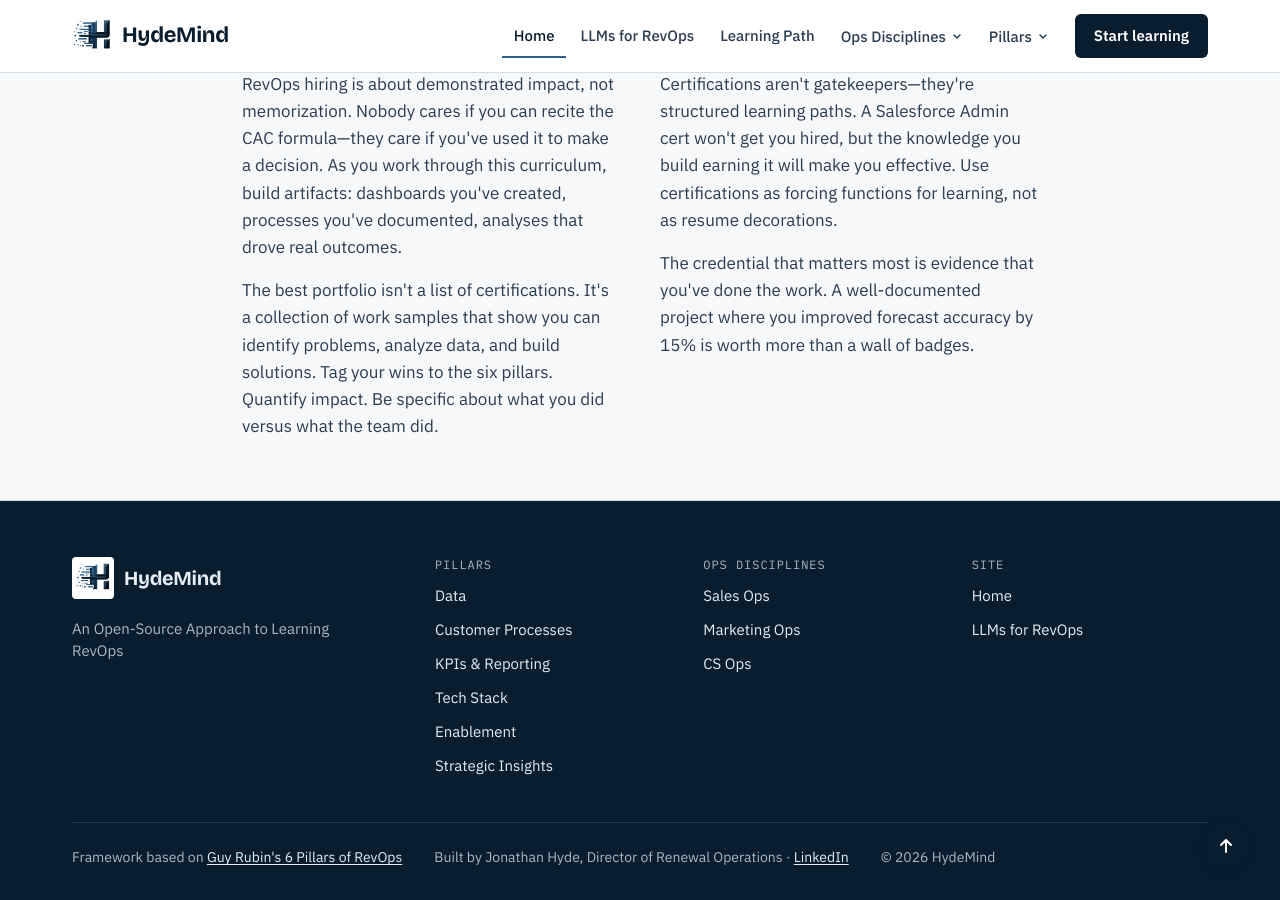
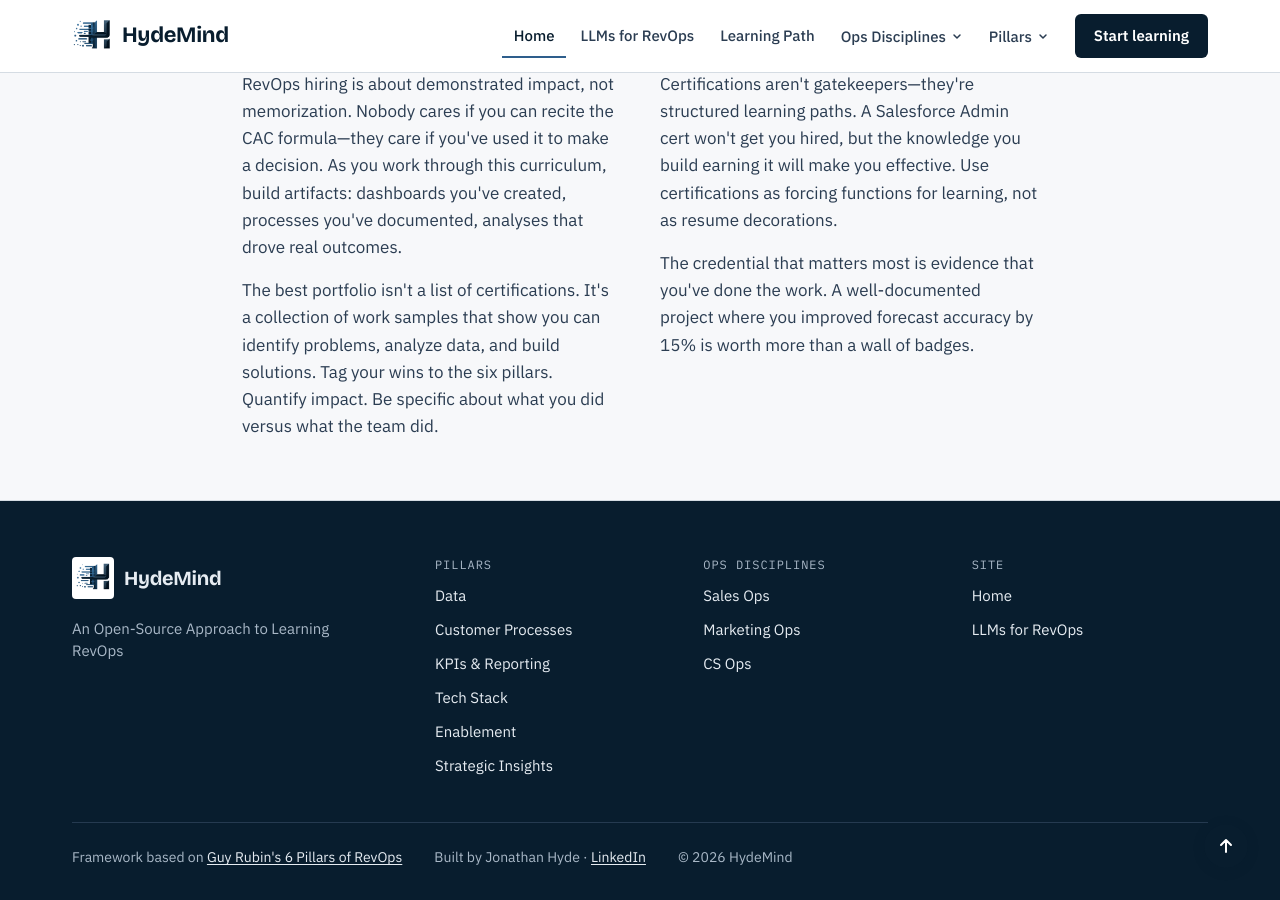
Before and after one commit to jandhyde/hydemind, a Jekyll site: the page built from index.html, in a window 1280 px wide and 900 px high, scrolled down 3283 px. Built offline with Jekyll 4.4.1, drawn with Linux system fonts in a browser that asks for light colours.

Commit message:
Footer: drop job title from author credit, keep LinkedIn link
Operator-supplied change (2026-10-27).

Co-Authored-By: Claude Opus 5.5 <noreply@anthropic.com>
Claude-Session: https://claude.ai/code/session_01GY8kyAM3PwtUttprZ7qxGf

```diff
--- a/_includes/footer.html
+++ b/_includes/footer.html
@@ -31,7 +31,7 @@
     </div>
     <div class="footer-credits">
       <p>Framework based on <a href="https://www.youtube.com/watch?v=YBBLG7MKWGA" target="_blank" rel="noopener">Guy Rubin's 6 Pillars of RevOps</a></p>
-      <p>Built by Jonathan Hyde, Director of Renewal Operations &middot; <a href="https://www.linkedin.com/in/jandhyde/" target="_blank" rel="noopener">LinkedIn</a></p>
+      <p>Built by Jonathan Hyde &middot; <a href="https://www.linkedin.com/in/jandhyde/" target="_blank" rel="noopener">LinkedIn</a></p>
       <p>&copy; {{ site.time | date: '%Y' }} HydeMind</p>
     </div>
   </div>
```
